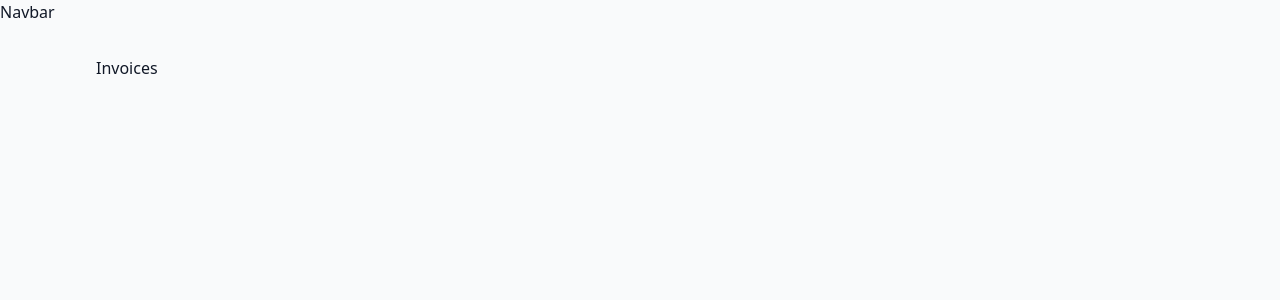
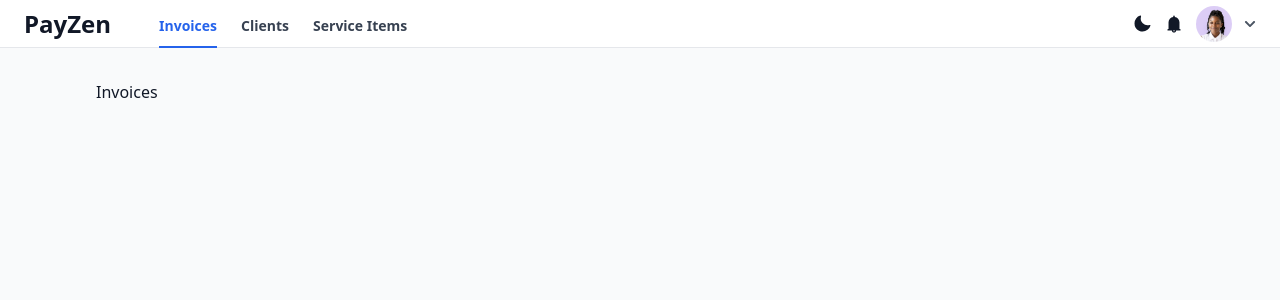
Before and after one commit to KikiXoxo/payzen-invoice-page, a React (Vite) app: page / in a window 1280 px wide. Shown: the top 300 px of the page. Built offline with nearby package versions, Linux system fonts and the light colour scheme.

Commit message:
feat: install react-icons and implement Navbar component

```diff
--- a/package.json
+++ b/package.json
@@ -12,6 +12,7 @@
   "dependencies": {
     "react": "^19.2.0",
     "react-dom": "^19.2.0",
+    "react-icons": "^5.5.0",
     "react-router-dom": "^7.9.6"
   },
   "devDependencies": {
--- a/src/components/Navbar.jsx
+++ b/src/components/Navbar.jsx
@@ -1,7 +1,62 @@
-import React from 'react';
+import { Link, NavLink } from 'react-router-dom';
+import { PiMoonFill, PiSunFill } from 'react-icons/pi';
+import { FaChevronDown } from 'react-icons/fa';
+import { AiFillBell } from 'react-icons/ai';
 
 const Navbar = () => {
-  return <div>Navbar</div>;
+  const links = [
+    { name: 'Invoices', to: '/' },
+    { name: 'Clients', to: '/clients' },
+    { name: 'Service Items', to: '/service-items' },
+  ];
+
+  return (
+    <nav className='w-full bg-white border-b px-4 md:px-6 h-12 flex items-center justify-between'>
+      <div className='flex items-center gap-6 md:gap-12'>
+        <Link to='/' className='text-2xl font-semibold'>
+          PayZen
+        </Link>
+
+        <div className='hidden md:flex items-center gap-6'>
+          {links.map(link => (
+            <NavLink
+              key={link.to}
+              to={link.to}
+              className={({ isActive }) =>
+                `text-sm font-bold py-[16px] h-12 ${
+                  isActive
+                    ? 'text-blue-600 border-b-2 border-blue-600'
+                    : 'text-gray-700 hover:text-black'
+                }`
+              }
+            >
+              {link.name}
+            </NavLink>
+          ))}
+        </div>
+      </div>
+
+      {/* Right section */}
+      <div className='flex items-center gap-3'>
+        <button className='dark:hidden'>
+          <PiMoonFill className='w-5 h-5 hover:text-gray-700 transition' />
+        </button>
+        <button className='hidden dark:block'>
+          <PiSunFill className='w-5 h-5 hover:text-gray-200 transition' />
+        </button>
+
+        <AiFillBell className='w-5 h-5 hover:text-black transition cursor-pointer' />
+
+        <img
+          src='/profile.jpg'
+          alt='profile'
+          className='w-9 h-9 rounded-full object-cover'
+        />
+
+        <FaChevronDown className='font-bold w-3 h-3 text-gray-600' />
+      </div>
+    </nav>
+  );
 };
 
 export default Navbar;
--- a/src/index.css
+++ b/src/index.css
@@ -31,30 +31,9 @@ h1 {
 }
 
 button {
-  border-radius: 8px;
-  border: 1px solid transparent;
-  padding: 0.6em 1.2em;
   font-size: 1em;
   font-weight: 500;
   font-family: inherit;
-  background-color: #1a1a1a;
   cursor: pointer;
-  transition: border-color 0.25s;
+  transition: 0.25s;
 }
-button:focus,
-button:focus-visible {
-  outline: 4px auto -webkit-focus-ring-color;
-}
-
-@media (prefers-color-scheme: light) {
-  :root {
-    color: #213547;
-    background-color: #ffffff;
-  }
-  a:hover {
-    color: #747bff;
-  }
-  button {
-    background-color: #f9f9f9;
-  }
-}
--- a/src/layout/MainLayout.jsx
+++ b/src/layout/MainLayout.jsx
@@ -5,7 +5,7 @@ const MainLayout = () => {
   return (
     <div className='w-screen min-h-screen bg-gray-50 dark:bg-gray-900 text-gray-900 dark:text-gray-100'>
       <Navbar />
-      <main className='mx-auto max-w-6xl px-4 sm:px-6 lg:px-8 py-8'>
+      <main className='mx-auto max-w-6xl px-4 md:px-6 lg:px-8 py-8'>
         <Outlet />
       </main>
     </div>
```
Also changed, not shown: public/profile.jpg (added), 1 other file (tests, documents, lock files or other folders).
